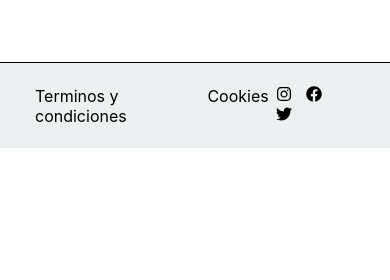
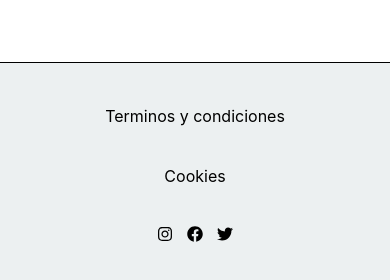
Before and after one commit to joseeantonio/tfg-react, a React (Create React App) app: page / in a window 390 px wide. Shown: the part 1701-1981 px from the top of the page. Before the commit the page ends 1849 px from the top, so only its background shows below. Built offline with nearby package versions, Linux system fonts and the light colour scheme.

Commit message:
responsive footer

```diff
--- a/src/components/Footer.jsx
+++ b/src/components/Footer.jsx
@@ -11,27 +11,36 @@ const Footer = () => {
         <Sfooter>
             <SLink to={"#"}>Terminos y condiciones</SLink>
             <SLink to={"#"}>Cookies</SLink>
-            <div>
+            <Sdiv>
                 <SLink className="icono" to={"#"}><FaInstagram /></SLink>
                 <SLink className="icono" to={"#"}><FaFacebook /></SLink>
                 <SLink className="icono" to={"#"}><FaTwitter /></SLink>
-            </div>
+            </Sdiv>
         </Sfooter>
     )
 }
 
 const Sfooter = styled.footer`
-
   display: flex;
   justify-content: space-around;
   border-top: 1px solid #000000;
   padding: 22.5px 35px;
   background-color: #ECF0F1;
 
-`;
+  @media (width <= 600px) {
+    flex-direction: column;
+    justify-content: center;
+    align-items: center;
+  }
+`
+
+const Sdiv = styled.div`
+  @media (width <= 600px) {
+    margin: 20px;
+  }
+`
 
 const SLink = styled(Link)`
-
   text-decoration: none;
   color: black;
   font-size: 16px;
@@ -41,6 +50,12 @@ const SLink = styled(Link)`
     margin-left: 7px;
   }
 
+  @media (width <= 600px) {
+    flex-direction: column;
+    justify-content: center;
+    align-items: center;
+    margin: 20px;
+  }
 `
 
 export default  Footer
```
